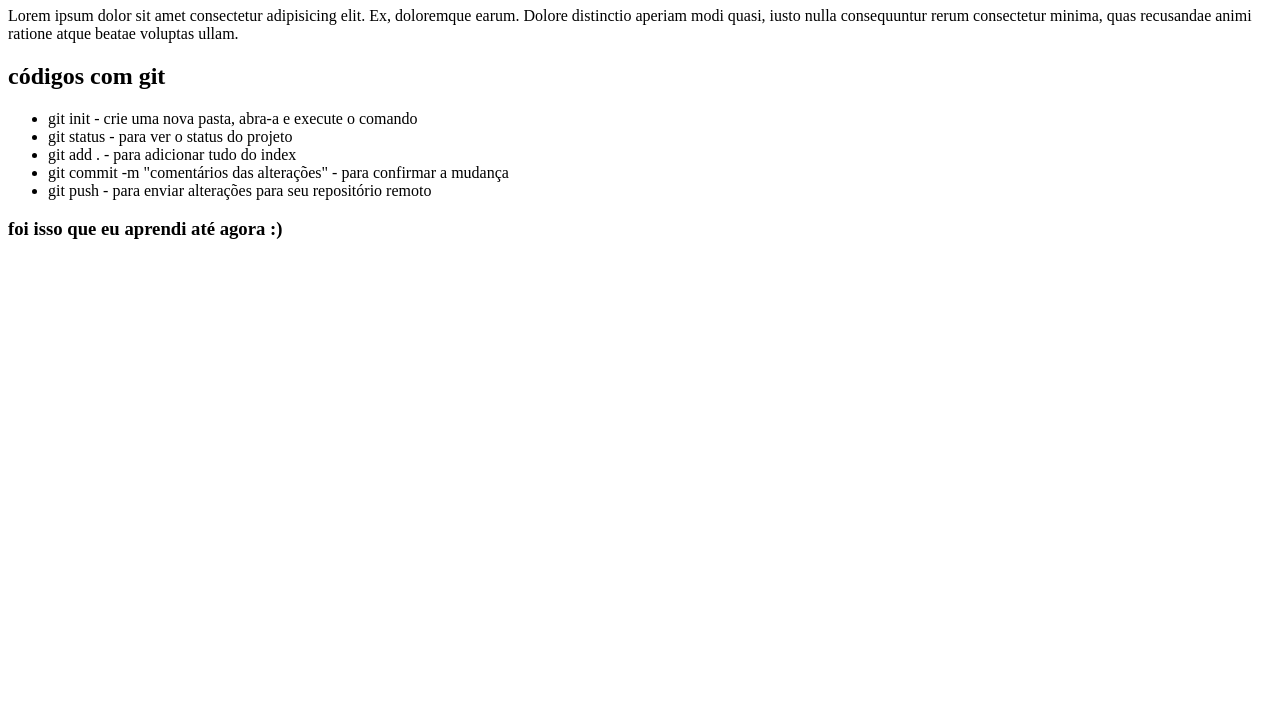
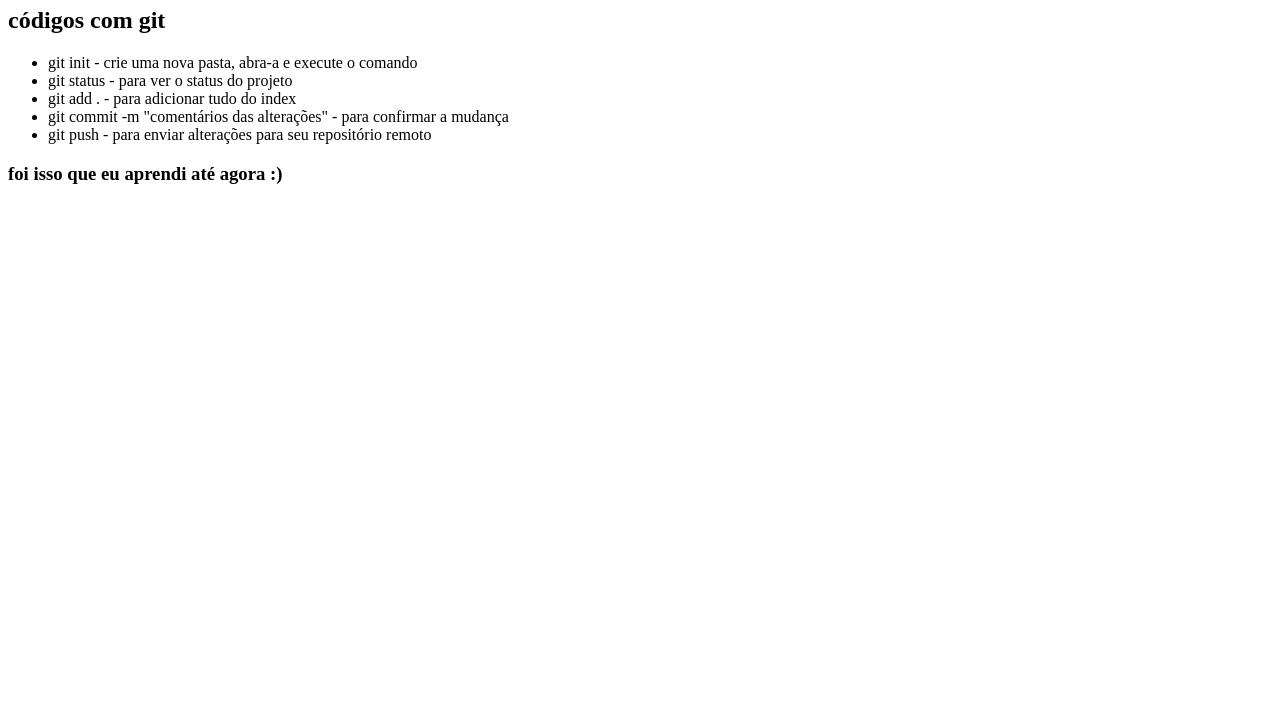
Before and after one commit to Sp3cc/git_kenzie, a plain HTML site: page index.html in a window 1280 px wide. Shown: the part 73-800 px from the top of the page. Drawn offline with Linux system fonts and the light colour scheme.

Commit message:
removendo lorem

```diff
--- a/index.html
+++ b/index.html
@@ -8,9 +8,6 @@
 </head>
 <body>
     <h1>Teste de Projeto com o Git</h1>
-    <p>
-        Lorem ipsum dolor sit amet consectetur adipisicing elit. Ex, doloremque earum. Dolore distinctio aperiam modi quasi, iusto nulla consequuntur rerum consectetur minima, quas recusandae animi ratione atque beatae voluptas ullam.
-    </p>
     <h2>códigos com git</h2>
     <ul>
 
```
